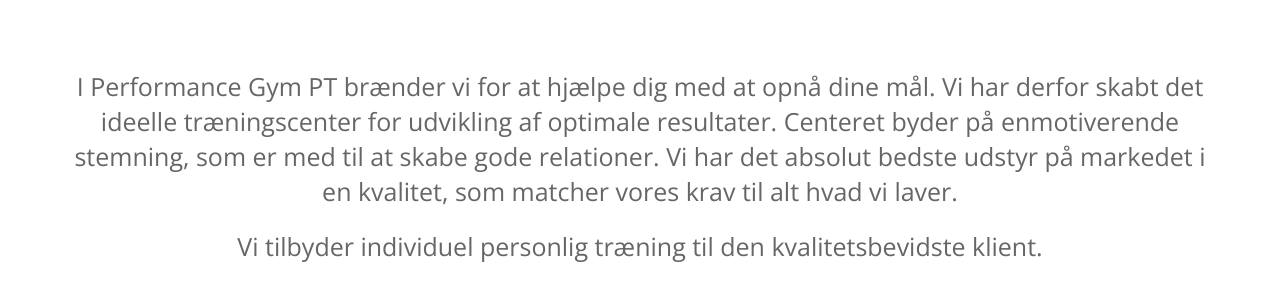
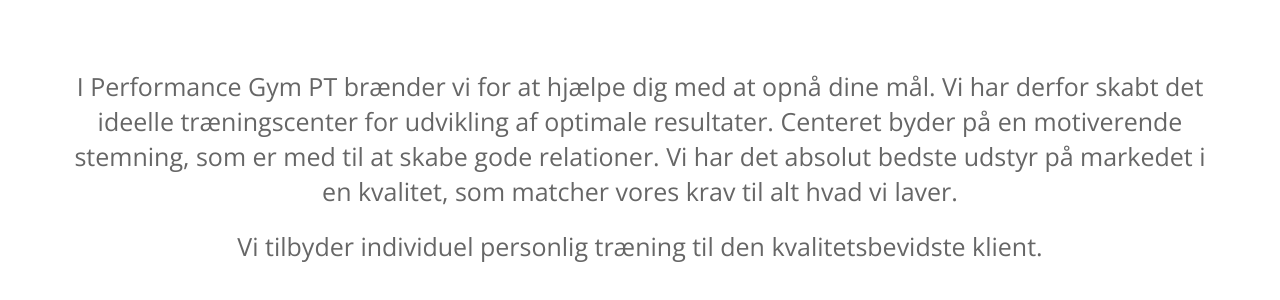
Before and after one commit to lsolesen/performancegymaarhus.dk, a Jekyll site: the page built from index.html, in a window 1280 px wide and 900 px high, scrolled down 909 px. Shown: the part 191-491 px from the top of the window. Built offline with Jekyll 4.4.1, drawn with Linux system fonts in a browser that asks for light colours; nearby versions of some CDN libraries.

Commit message:
Fixed typo.

```diff
--- a/index.html
+++ b/index.html
@@ -28,7 +28,7 @@ slides:
     </div>
 
     <article class="text-center big-paragraph">
-      <p>I Performance Gym PT brænder vi for at hjælpe dig med at opnå dine mål. Vi har derfor skabt det ideelle træningscenter for udvikling af optimale resultater. Centeret byder på enmotiverende stemning, som er med til at skabe gode relationer. Vi har det absolut bedste udstyr på markedet i en kvalitet, som matcher vores krav til alt hvad vi laver.</p>
+      <p>I Performance Gym PT brænder vi for at hjælpe dig med at opnå dine mål. Vi har derfor skabt det ideelle træningscenter for udvikling af optimale resultater. Centeret byder på en motiverende stemning, som er med til at skabe gode relationer. Vi har det absolut bedste udstyr på markedet i en kvalitet, som matcher vores krav til alt hvad vi laver.</p>
       <p>Vi tilbyder individuel personlig træning til den kvalitetsbevidste klient.</p>
     </article>
 
```
